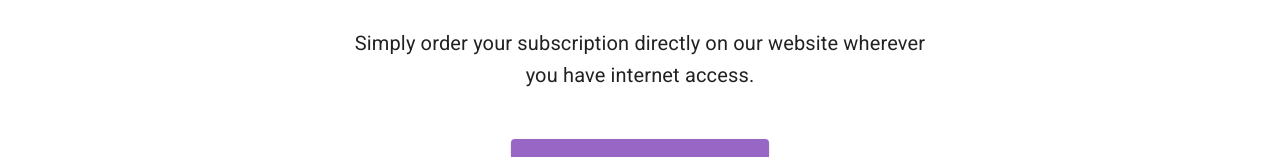
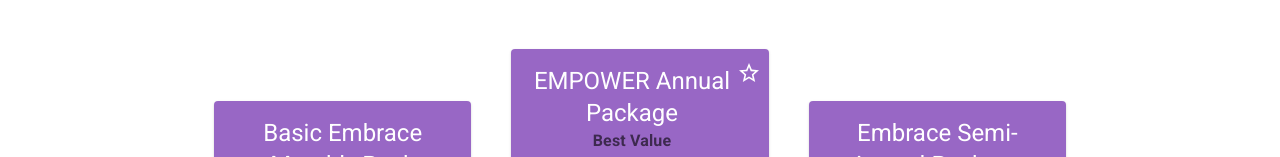
Before and after one commit to BioxMech/embrace, a React (Create React App) app: page /subscribe in a window 1280 px wide. Shown: the part 795-952 px from the top of the page. Built offline with nearby package versions, Linux system fonts and the light colour scheme; no server answers.

Commit message:
star has appeared

```diff
--- a/src/page/subscribe/subscribe.js
+++ b/src/page/subscribe/subscribe.js
@@ -16,7 +16,7 @@ export const subscribeList = [
   {
     "tierNumber": "3",
     "name": "EMPOWER Annual Package",
-    "subheader": "Best Value",
+    "subheader": <b>Best Value</b>,
     "price": 80,
     "description": [
       "36 sets of Day Pads",
--- a/src/page/subscribe/subscribe.page.jsx
+++ b/src/page/subscribe/subscribe.page.jsx
@@ -32,7 +32,7 @@ function Subscribe() {
       <Container maxWidth="lg">
         <Container disableGutters maxWidth="sm" component="main" sx={{ pt: 6, pb: 6 }}>
           <Box style={{ textAlign: 'center' }}>
-            <img src={PeriodPoverty} alt="..." style={{ width: "100%", height: "100%"}}/>
+            <img src={PeriodPoverty} alt="..." style={{ width: "80%", height: "80%"}}/>
           </Box>
           <Box my={3}>
             <Typography
@@ -72,7 +72,7 @@ function Subscribe() {
                     title={ name }
                     subheader={ subheader }
                     titleTypographyProps={{ align: 'center' }}
-                    action={ name === 'ANNUALLY' ? <StarIcon /> : null }
+                    action={ name === "EMPOWER Annual Package" ? <StarIcon /> : null }
                     subheaderTypographyProps={{
                       align: 'center',
                     }}
--- a/src/page/support/support.page.jsx
+++ b/src/page/support/support.page.jsx
@@ -34,7 +34,7 @@ function Support() {
             <strong className="card-header">Join Us</strong>
             </Typography>
             <Typography variant="h6" align="center" color="text.primary" >
-            <i>Join our EMBRACE movement by following us on socials and volunteering. Help us be one step closer to destigmatizing menstruation in India. </i>
+            <i>Join our <strong className="about-header">EMBRACE</strong> movement by following us on socials and volunteering. Help us be one step closer to destigmatizing menstruation in India. </i>
             </Typography>
           </Grid>
         </Grid>
```
Also changed, not shown: src/page/support/support.styles.scss (line endings or trailing spaces).
